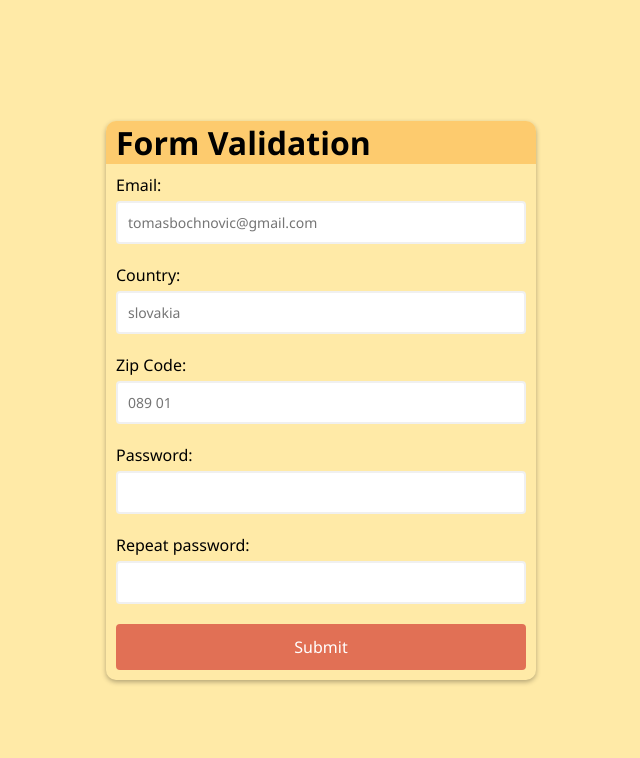
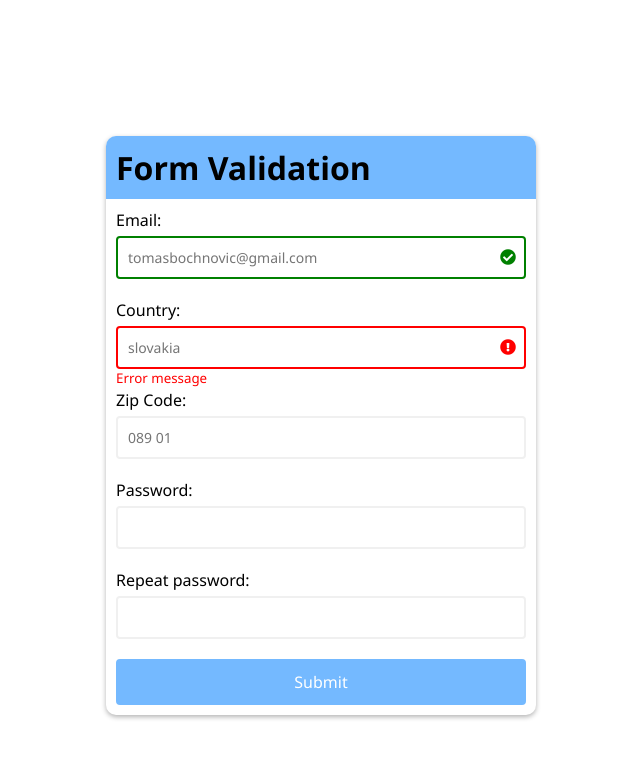
Before and after one commit to bochnotomas/form_validation, a website built with webpack: page dist/index.html in a window 1280 px wide. Shown: the whole page, without its empty margins (319-959 px from the left). Built offline with nearby package versions, Linux system fonts and the light colour scheme.

Commit message:
added error messages

```diff
--- a/src/assets/styles/main.css
+++ b/src/assets/styles/main.css
@@ -6,22 +6,22 @@
 }
 
 body {
-    background-color: #ffeaa7;
     display: grid;
     justify-content: center;
     align-items: center;
 }
 
 .wrapper {
+    margin-top: 50px;
     width: 430px;
     border-radius: 10px;
     box-shadow: 0 2px 5px rgba(0, 0, 0, 0.3);
 }
 
 .wrapper h1 {
-    background-color: #fdcb6e;
+    background-color: #74b9ff;
     border-radius: 10px 10px 0 0;
-    padding-left: 10px;
+    padding: 10px 0 10px 10px;
 }
 
 .wrapper form {
@@ -64,8 +64,8 @@ body {
 }
 
 .form_button {
-    background-color: #e17055;
-    border: 2px solid #e17055;
+    background-color: #74b9ff;
+    border: 2px solid #74b9ff;
     border-radius: 4px;
     color: #fff;
     display: block;
@@ -73,3 +73,26 @@ body {
     font-size: 16px;
     width: 100%;
 }
+
+.form_control.success input {
+    border-color: green;
+}
+
+.form_control.error input {
+    border-color: red;
+}
+
+.form_control.success i.fa-check-circle {
+    color: green;
+    visibility: visible;
+}
+
+.form_control.error i.fa-exclamation-circle {
+    color: red;
+    visibility: visible;
+}
+
+.form_control.error small {
+    visibility: visible;
+    color: red;
+}
```
Also changed, not shown: dist/index.html.
